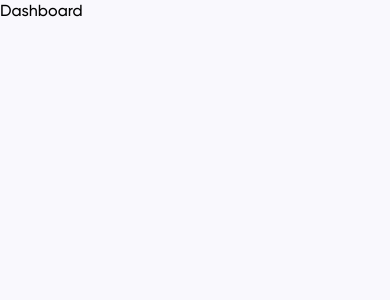
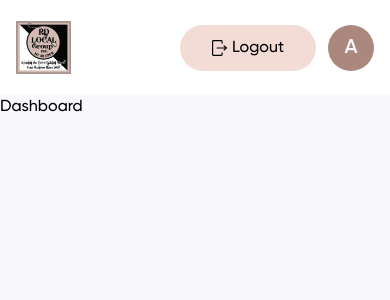
Before and after one commit to sameedahri/rd-local-group-inc, a Next.js app: page / in a window 390 px wide. Shown: the top 300 px of the page. Built offline with nearby package versions, Linux system fonts and the light colour scheme.

Commit message:
added responsive header to dashboard

```diff
--- a/src/app/layout.tsx
+++ b/src/app/layout.tsx
@@ -1,6 +1,7 @@
 import type { Metadata } from "next";
 import localFont from "next/font/local";
 import "./globals.css";
+
 
 const gilroyMedium = localFont({
   src: "./fonts/gilroy-medium.ttf",
--- a/src/app/page.tsx
+++ b/src/app/page.tsx
@@ -1,8 +1,10 @@
+import Header from "@/components/dashboard/Header";
 
 
 export default function Home() {
   return (
     <main className="bg-primaryBg min-h-screen">
+      <Header />
       <p className="font-gilroyMedium">Dashboard</p>
     </main>
   );
--- /dev/null
+++ b/src/components/dashboard/Header.tsx
@@ -0,0 +1,24 @@
+"use client";
+import Image from "next/image";
+import logo from "/public/assets/images/login/logo.png";
+import LogoutButton from "./LogoutButton";
+
+
+const Header = () => {
+    return (
+        <header className="w-[100%] h-[95px] bg-white flex justify-between items-center 2xl:pl-16 2xl:pr-32 lg:pl-12 lg:pr-24 sm:px-8 px-4">
+            <div>
+                <Image src={logo} alt="Logo" width={55} height={52} />
+            </div>
+           <div className="flex justify-center gap-3">
+                <LogoutButton />
+                <button
+                    type="button"
+                    className="w-[46px] h-[46px] bg-[#AB877E] rounded-full text-darkBtn font-gilroySemibold text-[20px]"
+                >A</button>
+           </div>
+        </header>
+    )
+}
+
+export default Header
--- /dev/null
+++ b/src/components/dashboard/LogoutButton.tsx
@@ -0,0 +1,22 @@
+"use client";
+import Image from "next/image";
+import logoutIcon from "/public/assets/images/dashboard/logout-icon.svg";
+import {useRouter} from "next/navigation";
+
+
+const LogoutButton = () => {
+    const router = useRouter();
+
+    return (
+        <button
+            type="button"
+            className="w-[136px] h-[46px] gap-1 flex justify-center items-center bg-[#F3DCD6] rounded-[23px]"
+            onClick={() => router.push('/login')}
+        >
+            <Image src={logoutIcon} alt="Logout" width={16} height={16} />
+            <span className="flex justify-center items-center  font-gilroyMedium text-[16px]">Logout</span>
+        </button>
+    )
+}
+
+export default LogoutButton
--- a/src/components/login/LoginCard.tsx
+++ b/src/components/login/LoginCard.tsx
@@ -1,6 +1,6 @@
 "use client";
 import { useRouter } from "next/navigation";
-import Image from 'next/image';
+import Image from "next/image";
 import logo from "/public/assets/images/login/logo.png";
 
 
```
Also changed, not shown: public/assets/images/dashboard/logout-icon.svg (added).
